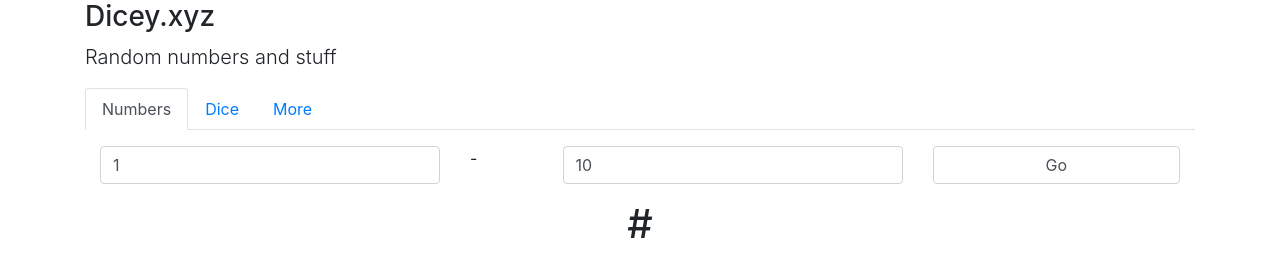
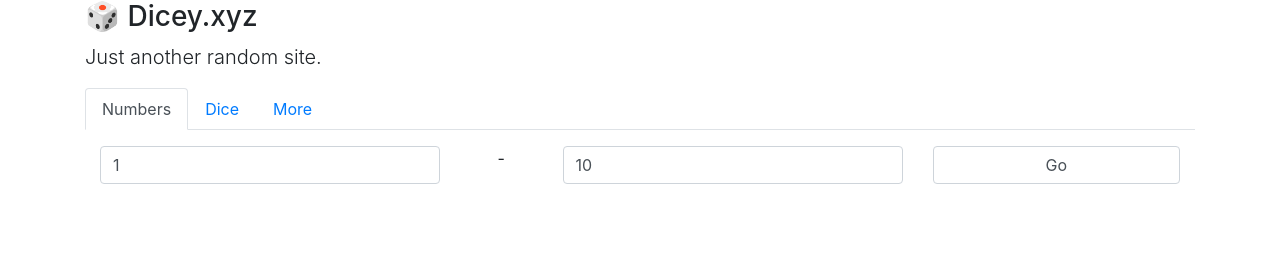
Before and after one commit to theimpostor/dicey, a website: page dist/index.html in a window 1280 px wide. Drawn offline with nearby package versions, Linux system fonts and the light colour scheme; some packages are replaced by stand-ins of ours.

Commit message:
update title, lead

```diff
--- a/dist/index.html
+++ b/dist/index.html
@@ -8,7 +8,7 @@
     <!-- Bootstrap CSS -->
     <link rel="stylesheet" href="https://stackpath.bootstrapcdn.com/bootstrap/4.3.1/css/bootstrap.min.css" integrity="sha384-ggOyR0iXCbMQv3Xipma34MD+dH/1fQ784/j6cY/iJTQUOhcWr7x9JvoRxT2MZw1T" crossorigin="anonymous">
 
-    <title>dicey.xyz - random number generator</title>
+    <title>dicey.xyz</title>
 
     <script defer src="/__/firebase/5.8.5/firebase-app.js"></script>
     <script defer src="/__/firebase/init.js"></script>
@@ -18,8 +18,8 @@
 
     <div class="container">
 
-      <h3>Dicey.xyz</h3>
-      <p class="lead">Random numbers and stuff</p>
+      <h3>🎲 Dicey.xyz</h3>
+      <p class="lead">Just another random site.</p>
 
       <ul class="nav nav-tabs" id="tabs" role="tablist">
         <li class="nav-item">
@@ -40,7 +40,7 @@
                 <!-- <label for="numbw-low">Low</label> -->
                 <input class="form-control" type="number" id="numbw-low" value=1>
               </div>
-              <div class="col-1">
+              <div class="col-1 text-center">
                 -
               </div>
               <div class="col">
@@ -53,7 +53,7 @@
             </div>
             <div class="row mt-3">
               <div class="col mx-auto">
-                <h1 class="text-center" id="numbw-out">#</h1>
+                <h1 class="text-center" id="numbw-out"></h1>
               </div>
             </div>
             <!-- <div class="row mt-3"> -->
```
